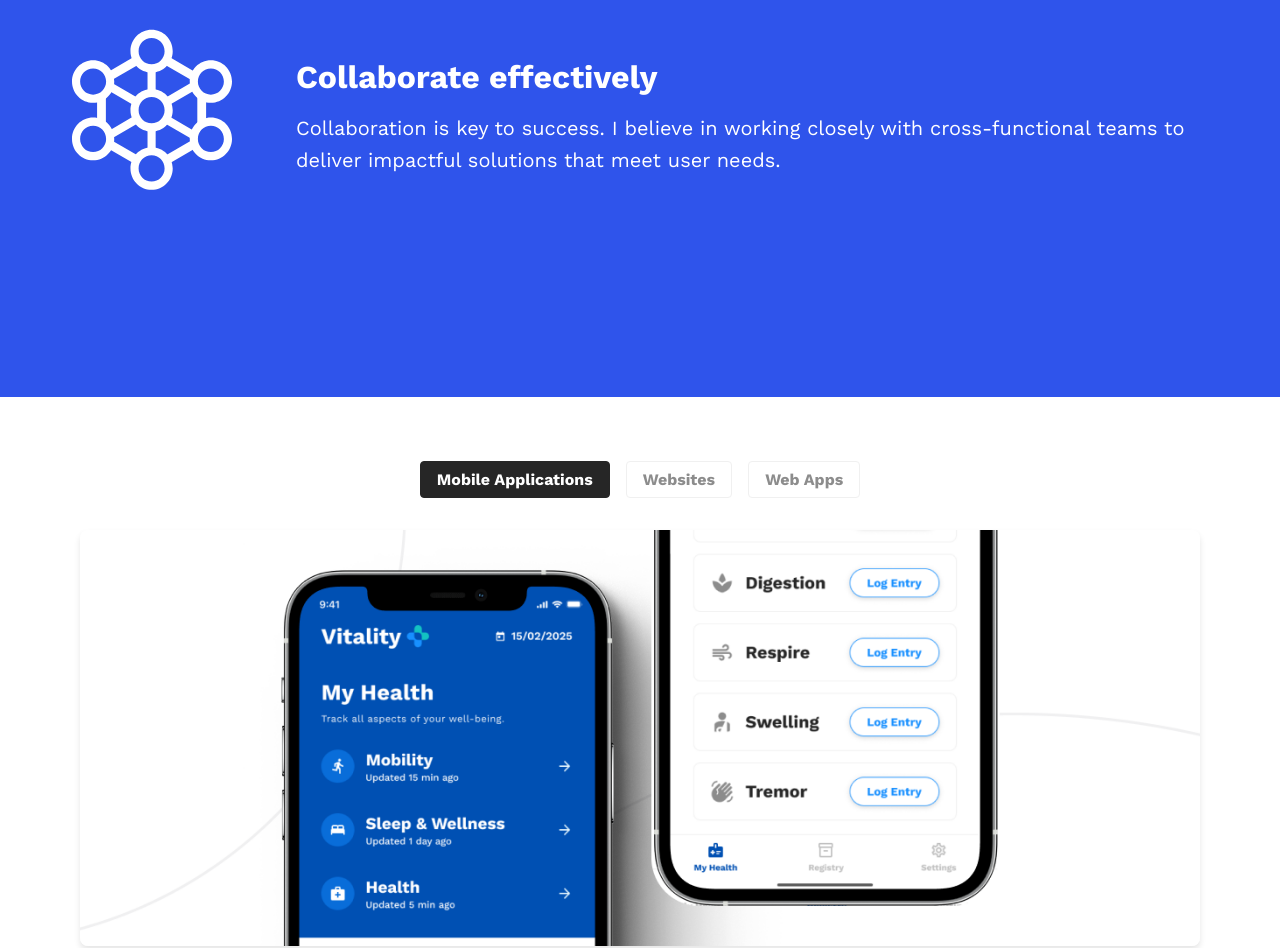
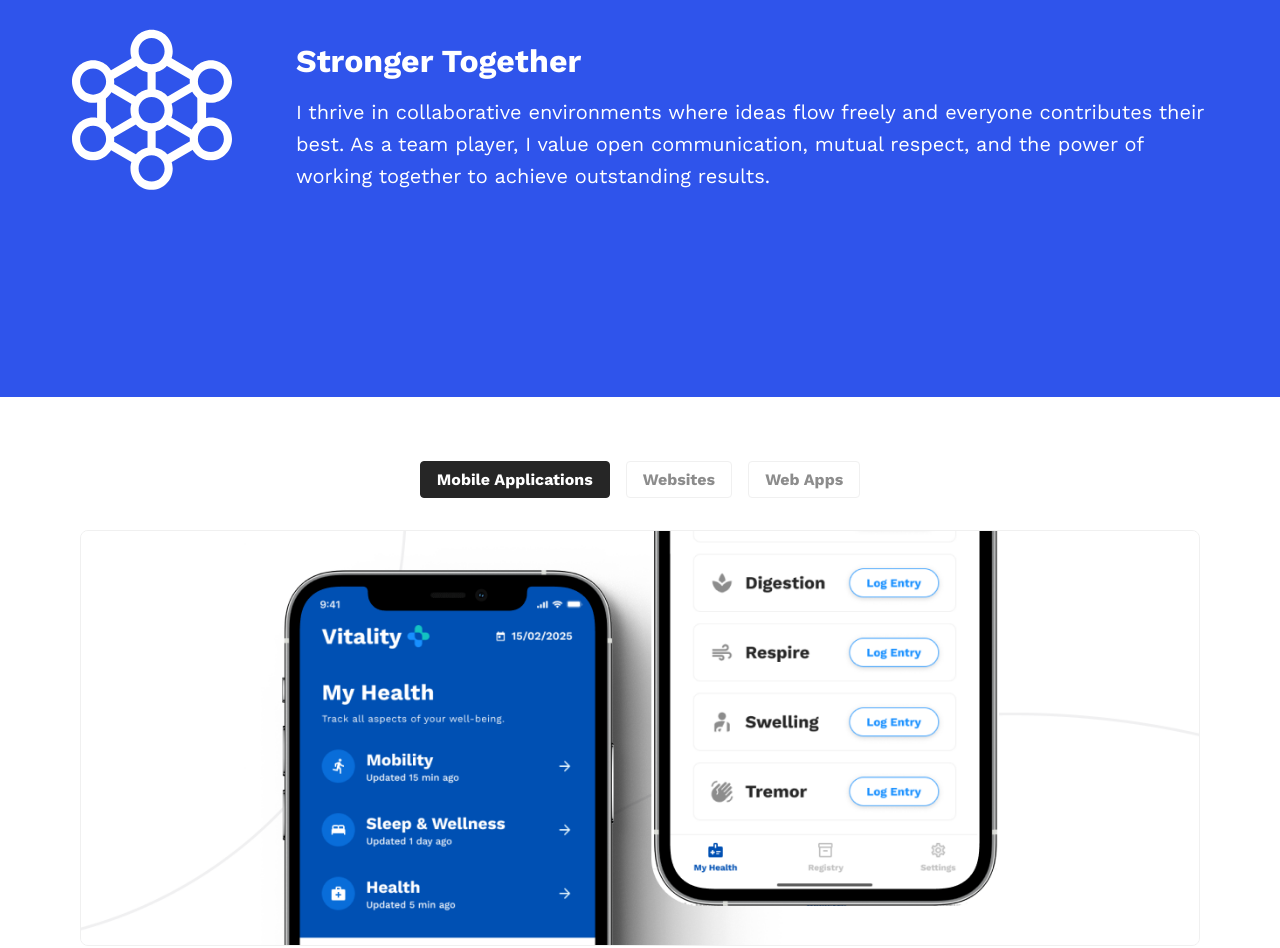
Before and after one commit to AndreiTiberiuDoca/Dreamsup-portfolio, a plain HTML site: page index.html in a window 1280 px wide. Shown: the part 1798-2746 px from the top of the page. Drawn offline with nearby package versions, Linux system fonts and the light colour scheme.

Commit message:
modificare texte

```diff
--- a/css/projects.css
+++ b/css/projects.css
@@ -19,26 +19,34 @@
 .project-card {
     position: relative;
     width: 100%; /* Full width by default */
-    max-width: 1120px; /* Reduced maximum width */
-    height: 416px; /* Reduced height */
-    overflow: hidden;
-    border-radius: 0.5rem; /* Rounded corners */
-    box-shadow: 0 4px 6px rgba(0, 0, 0, 0.1); /* Subtle shadow */
-    transition: transform 0.3s ease, box-shadow 0.3s ease; /* Smooth hover effect */
+    max-width: 1120px; /* Maximum width */
+    height: 416px; /* Fixed height */
+    border: 1px solid var(--neutral-4); /* Neutral-4 border in default state */
+    border-radius: 8px; /* Rounded corners */
+    overflow: hidden; /* Ensure images don't overflow */
+    transition: all 0.3s ease; /* Smooth transitions */
+    background-color: var(--neutral-1); /* White background */
 }
 
 .project-card img {
     width: 100%;
-    height: 100%;
-    object-fit: cover; /* Ensure the image covers the entire card */
+    height: 100%; /* Cover the entire card */
+    object-fit: cover; /* Ensure the image covers the card without distortion */
     display: block;
-    transition: transform 0.3s ease; /* Smooth zoom effect */
+    transition: transform 0.3s ease; /* Smooth zoom effect on hover */
 }
 
+/* Hover State */
 .project-card:hover {
-    transform: scale(1.05); /* Slightly enlarge the card */
-    box-shadow: 0 8px 12px rgba(0, 0, 0, 0.2); /* Stronger shadow on hover */
+    box-shadow: 0 8px 12px rgba(0, 0, 0, 0.1); /* Subtle shadow on hover */
+    border-color: transparent; /* Remove border on hover */
+    transform: translateY(-5px); /* Slight upward movement */
 }
+
+.project-card:hover img {
+    transform: scale(1.05); /* Slight zoom effect on the image */
+}
+
 /* Hide modal content on the main page */
 .hidden-modal {
     display: none; /* Completely hide the modal content */
--- a/index.html
+++ b/index.html
@@ -60,10 +60,10 @@
                 </p>
                 <!-- Social Media Links -->
                 <div class="social-links">
-                    <a href="https://www.linkedin.com/in/your-profile" target="_blank" aria-label="LinkedIn">
+                    <a href="https://www.linkedin.com/in/andreidoca/" target="_blank" aria-label="LinkedIn">
                         <img src="assets/icons/Linkedin-icon.svg" alt="LinkedIn-Icon">
                     </a>
-                    <a href="https://www.behance.net/your-profile" target="_blank" aria-label="Behance">
+                    <a href="https://www.behance.net/DocaAndrei" target="_blank" aria-label="Behance">
                         <img src="assets/icons/Behance-icon.svg" alt="Behance-icon">
                     </a>
                 </div>
@@ -89,9 +89,9 @@
                     <img src="assets/icons/Value-1.svg" alt="Value-1">
                 </div>
                 <div class="text-container">
-                    <h3>Build and stay loyal</h3>
+                    <h3>Loyal to My Commitments</h3>
                     <p>
-                        Thoughtful, objective user research has the power to uncover unmet needs and ideas that can inspire long-term thinking. That's why my design decisions and processes always stem from user insights and observed truth.
+                        I believe in building long-lasting relationships based on trust and dedication. Whether it’s with clients, colleagues, or projects, I stay true to my word and always strive to deliver results that align with shared goals.
                     </p>
                 </div>
             </div>
@@ -100,9 +100,9 @@
                     <img src="assets/icons/Value-2.svg" alt="Value-2">
                 </div>
                 <div class="text-container">
-                    <h3>Innovate with purpose</h3>
+                    <h3>Driven by Passion</h3>
                     <p>
-                        Innovation isn't just about creativity; it's about solving real problems. My approach focuses on delivering value to users while staying true to business goals.
+                        My work is fueled by a deep passion for creativity and problem-solving. I approach every project with enthusiasm, attention to detail, and a commitment to excellence, ensuring that each outcome reflects my dedication and love for what I do.
                     </p>
                 </div>
             </div>
@@ -111,10 +111,9 @@
                     <img src="assets/icons/Value-3.svg" alt="Value-3">
                 </div>
                 <div class="text-container">
-                    <h3>Collaborate effectively</h3>
+                    <h3>Stronger Together</h3>
                     <p>
-                        Collaboration is key to success. I believe in working closely with cross-functional teams to deliver impactful solutions that meet user needs.
-                    </p>
+                        I thrive in collaborative environments where ideas flow freely and everyone contributes their best. As a team player, I value open communication, mutual respect, and the power of working together to achieve outstanding results.
                 </div>
             </div>
         </div>
```
Also changed, not shown: assets/images/Mobile_Picture_1.png.
